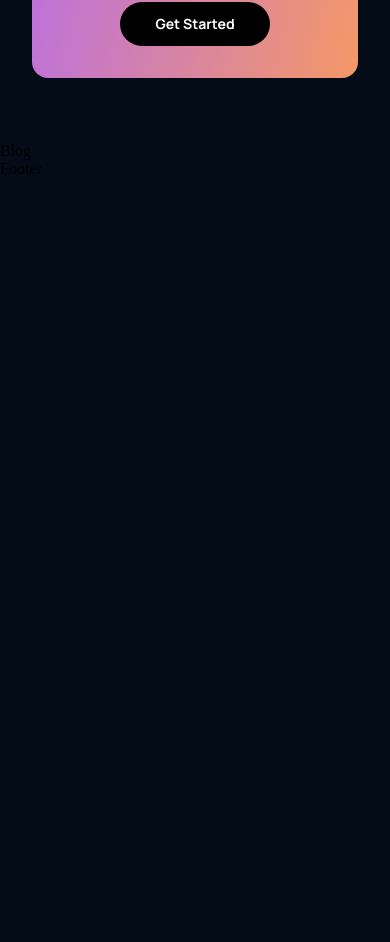
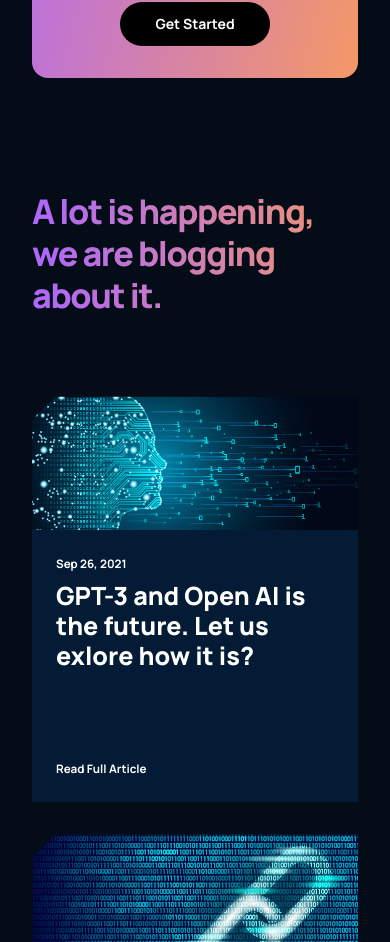
Before and after one commit to ImmaCrayon81/ey-react, a React (Create React App) app: page / in a window 390 px wide. Shown: the part 4640-5582 px from the top of the page. Before the commit the page ends 4818 px from the top, so only its background shows below. Built offline with nearby package versions, Linux system fonts and the light colour scheme; the HTML template or start-up script is replaced by a standard one.

Commit message:
add blog section

```diff
--- a/src/components/article/Article.jsx
+++ b/src/components/article/Article.jsx
@@ -1,9 +1,20 @@
 import React from 'react';
 import './article.css';
 
-const Article = () => {
+const Article = ( {imgUrl, date, title}) => {
   return (
-    <div>Article</div>
+    <div className="gpt3__blog-container_article">
+      <div className="gpt3__blog-container_article-image">
+        <img src={imgUrl} alt="blog"/>
+      </div>
+      <div className="gpt3__blog-container_article-content">
+        <div>
+          <p> {date} </p>
+          <h3> {title} </h3>
+        </div>
+        <p> Read Full Article</p>
+      </div>
+    </div>
   )
 }
 
--- a/src/components/article/article.css
+++ b/src/components/article/article.css
@@ -0,0 +1,55 @@
+.gpt3__blog-container_article {
+    width: 100%;
+    height: 100%;
+    display: flex;
+    flex-direction: column;
+    background: var(--color-footer);
+}
+
+.gpt3__blog-container_article-image {
+    width: 100%;
+    height: 100%;
+    background: var(--color-bg);
+}
+
+.gpt3__blog-container_article-image img {
+    width: 100%;
+    height: 100%;
+}
+
+.gpt3__blog-container_article-content {
+    display: flex;
+    flex-direction: column;
+    justify-content: space-between;
+    padding: 1rem 1.5rem;
+    height: 100%;
+}
+
+.gpt3__blog-container_article-content p {
+    font-family: var(--font-family);
+    font-weight: bold;
+    font-size: 11.649px;
+    line-height: 35px;
+    color: #FFFFFF;
+}
+
+.gpt3__blog-container_article-content h3 {
+    font-family: var(--font-family);
+    font-weight: 800;
+    font-size: 25.11px;
+    line-height: 30px;
+    color: #FFFFFF;
+    margin-bottom: 5rem;
+    cursor: pointer;
+}
+
+.gpt3__blog-container_article-content p:last-child {
+    cursor: pointer;
+}
+
+@media screen and (max-width: 550px) {
+    .gpt3__blog-container_article-content {
+        font-size: 18px;
+        line-height: 25px;
+    }
+}
--- a/src/containers/blog/Blog.jsx
+++ b/src/containers/blog/Blog.jsx
@@ -1,9 +1,29 @@
 import React from 'react';
 import './blog.css';
+import {Article} from '../../components';
+import {blog01, blog02, blog03, blog04, blog05} from './imports';
 
 const Blog = () => {
   return (
-    <div>Blog</div>
+    <div className="gpt3__blog section__padding" id="blog">
+      <div className="gpt3__blog-heading">
+        <h1 className="gradient__text">
+          A lot is happening, we are blogging about it.
+        </h1>
+      </div>
+      <div className="gpt3__blog-container">
+        <div className="gpt3__blog-container_groupA">
+          <Article imgUrl={blog01} date="Sep 26, 2021" title="GPT-3 and Open  AI is the future. Let us exlore how it is?"/>
+        </div>
+        <div className="gpt3__blog-container_groupB">
+          <Article imgUrl={blog02} date="Sep 26, 2021" title="GPT-3 and Open  AI is the future. Let us exlore how it is?"/>
+          <Article imgUrl={blog03} date="Sep 26, 2021" title="GPT-3 and Open  AI is the future. Let us exlore how it is?"/>
+          <Article imgUrl={blog04} date="Sep 26, 2021" title="GPT-3 and Open  AI is the future. Let us exlore how it is?"/>
+          <Article imgUrl={blog05} date="Sep 26, 2021" title="GPT-3 and Open  AI is the future. Let us exlore how it is?"/>
+        </div>
+      </div>
+
+    </div>
   )
 }
 
--- a/src/containers/blog/blog.css
+++ b/src/containers/blog/blog.css
@@ -0,0 +1,75 @@
+.gpt3__blog {
+    display: flex;
+    flex-direction: column;
+}
+
+.gpt3__blog-heading {
+    width: 100%;
+    text-align: left;
+    margin-bottom: 5rem;
+}
+
+.gpt3__blog-heading h1 {
+    font-family: var(--font-family);
+    font-weight: 800;
+    font-size: 62px;
+    line-height: 75px;
+    letter-spacing: -0.04em;
+}
+
+.gpt3__blog-container {
+    display: flex;
+    flex-direction: row;
+}
+
+.gpt3__blog-container_groupA {
+    flex: 0.75;
+    margin-right: 2rem;
+}
+
+.gpt3__blog-container_groupB {
+    flex: 1;
+    display: grid;
+    grid-template-columns: repeat(2, 1fr);
+    grid-gap: 2rem;
+}
+
+@media screen and (max-width: 990px) {
+    .gpt3__blog-container {
+        flex-direction: column-reverse;
+    }
+
+    .gpt3__blog-container_groupA {
+        margin: 2rem 0;
+    }
+
+    .gpt3__blog-container_groupA .gpt3__blog-container_article {
+        width: 48%;
+    }
+
+    .gpt3__blog-container_groupA .gpt3__blog-container_article-image {
+        height: 250px;
+    }
+}
+
+@media screen and (max-width: 700px) {
+    .gpt3__blog-container_groupB {
+        grid-template-columns: repeat(1, 1fr);
+    }
+
+    .gpt3__blog-container_groupA .gpt3__blog-container_article {
+        width: 100%;
+    }
+
+    .gpt3__blog-heading h1 {
+        font-size: 46px;
+        line-height: 52px;
+    }
+}
+
+@media screen and (max-width: 550px) {
+    .gpt3__blog-heading h1 {
+        font-size: 34px;
+        line-height: 42px;
+    }
+}
--- /dev/null
+++ b/src/containers/blog/imports.js
@@ -0,0 +1,13 @@
+import blog01 from '../../assets/blog01.png';
+import blog02 from '../../assets/blog02.png';
+import blog03 from '../../assets/blog03.png';
+import blog04 from '../../assets/blog04.png';
+import blog05 from '../../assets/blog05.png';
+
+export {
+    blog01,
+    blog02,
+    blog03,
+    blog04,
+    blog05
+}
```
